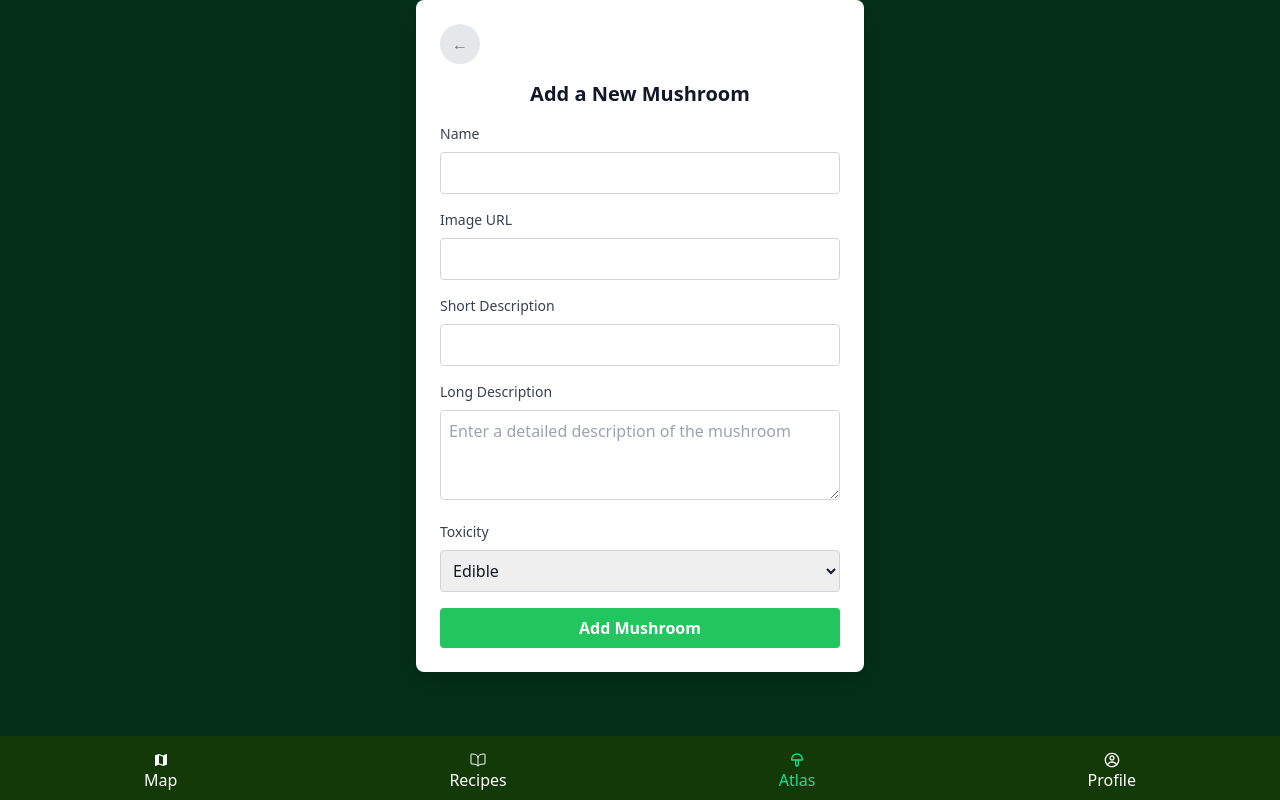
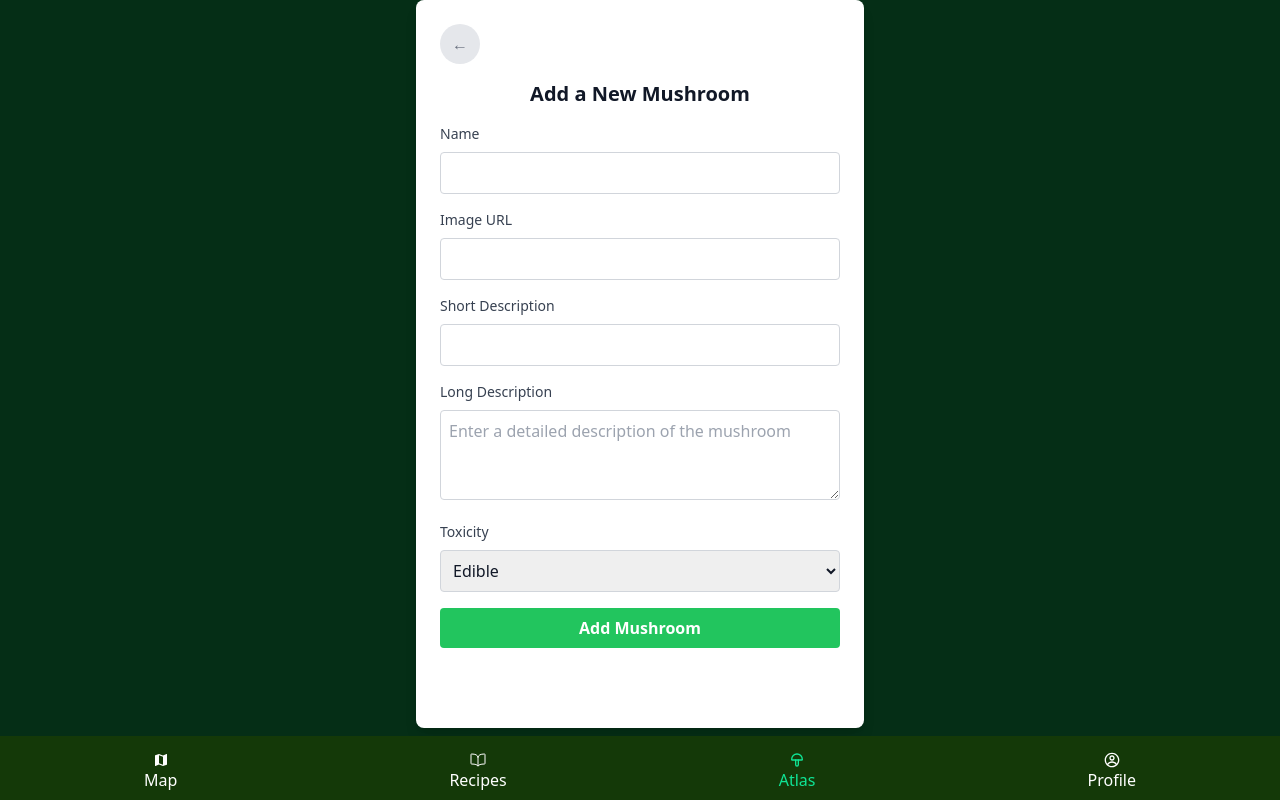
Before and after one commit to marekjoukl/nahriby-mushroom-app, a React (Vite) app: page /mushrooms/mushroomForm in a window 1280 px wide. Built offline with nearby package versions, Linux system fonts and the light colour scheme.

Commit message:
fixed padding on mushroom pages

```diff
--- a/src/features/mushrooms/MushroomDetail.jsx
+++ b/src/features/mushrooms/MushroomDetail.jsx
@@ -39,7 +39,7 @@ function MushroomDetail() {
     };
 
     return (
-        <div className="bg-[#1a2a1d] pb-16 min-h-screen p-5 text-white">
+        <div className="bg-[#1a2a1d] pb-20 min-h-screen p-5 text-white">
             <Header
                 title="Atlas"
                 backButtonFlag={true}
--- a/src/features/mushrooms/MushroomForm.jsx
+++ b/src/features/mushrooms/MushroomForm.jsx
@@ -32,7 +32,7 @@ function MushroomForm() {
     return (
         <Form
             method="POST"
-            className="mx-auto max-w-md space-y-4 rounded-lg bg-white p-6 shadow-lg"
+            className="mx-auto max-w-md space-y-4 rounded-lg bg-white p-6 shadow-lg pb-20"
         >
             <BackButton iconType="arrow" navigateTo={-1} />
             <h2 className="text-center text-xl font-semibold text-gray-900">
```
